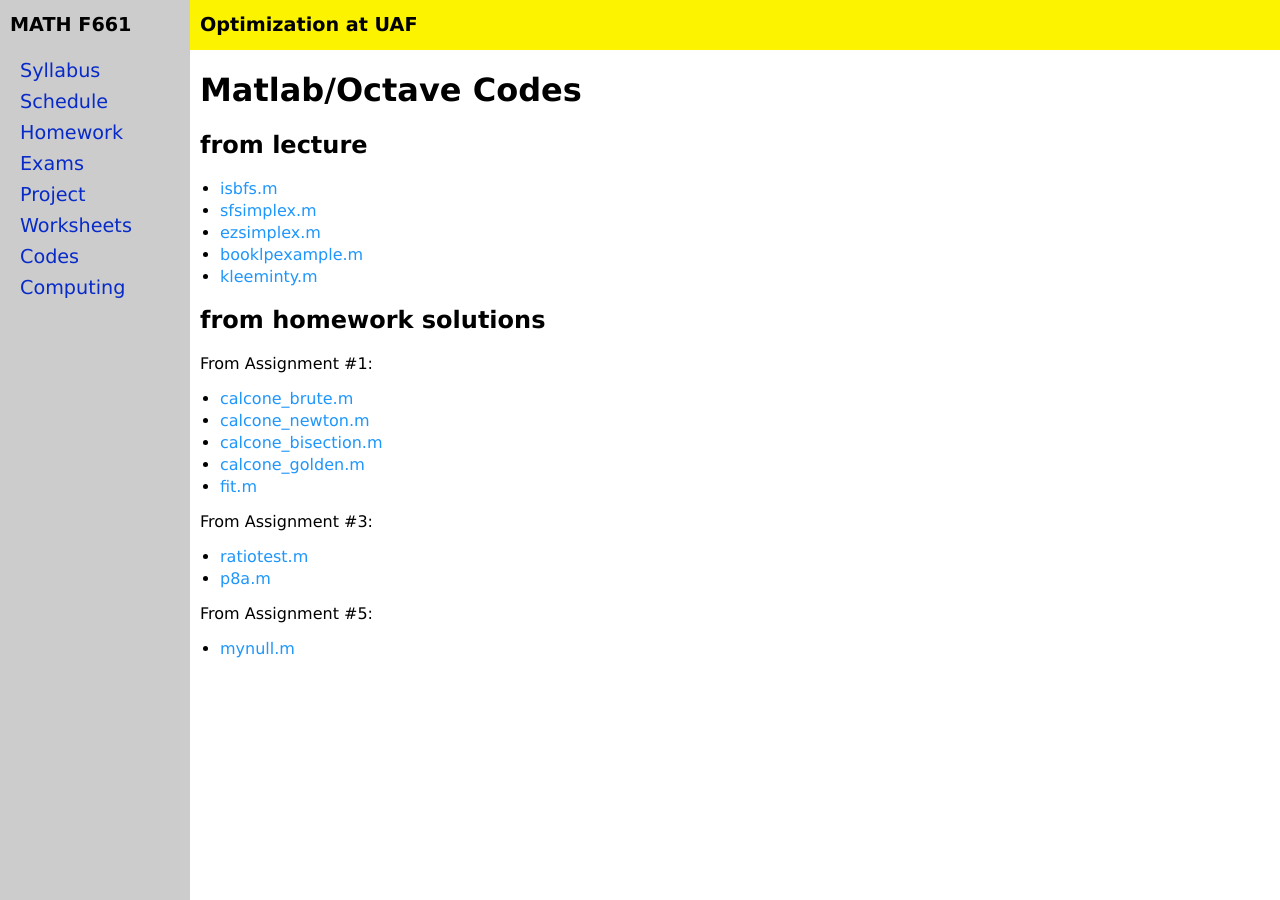
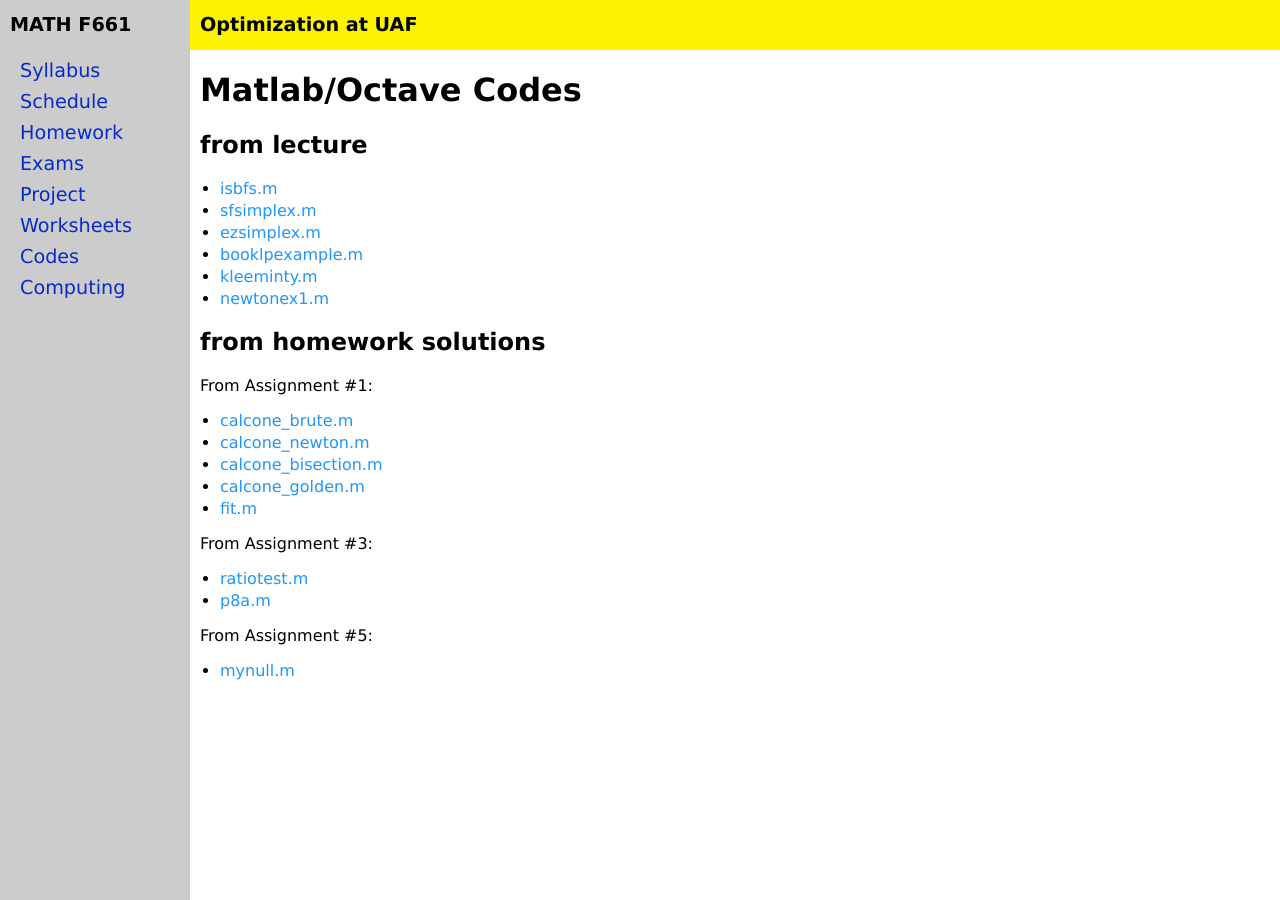
Before and after one commit to bueler/opt, a Jekyll site: the page built from codes.md, in a window 1280 px wide. Built offline with Jekyll 4.4.1, drawn with Linux system fonts in a browser that asks for light colours.

Commit message:
code does rushed example at the end of class today

```diff
--- a/codes.md
+++ b/codes.md
@@ -12,6 +12,7 @@ title: Matlab/Octave Codes
   * [ezsimplex.m](assets/codes/ezsimplex.m)
   * [booklpexample.m](assets/codes/booklpexample.m)
   * [kleeminty.m](assets/codes/kleeminty.m)
+  * [newtonex1.m](assets/codes/newtonex1.m)
 
 ## from homework solutions
 
```
Also changed, not shown: 1 other file.
